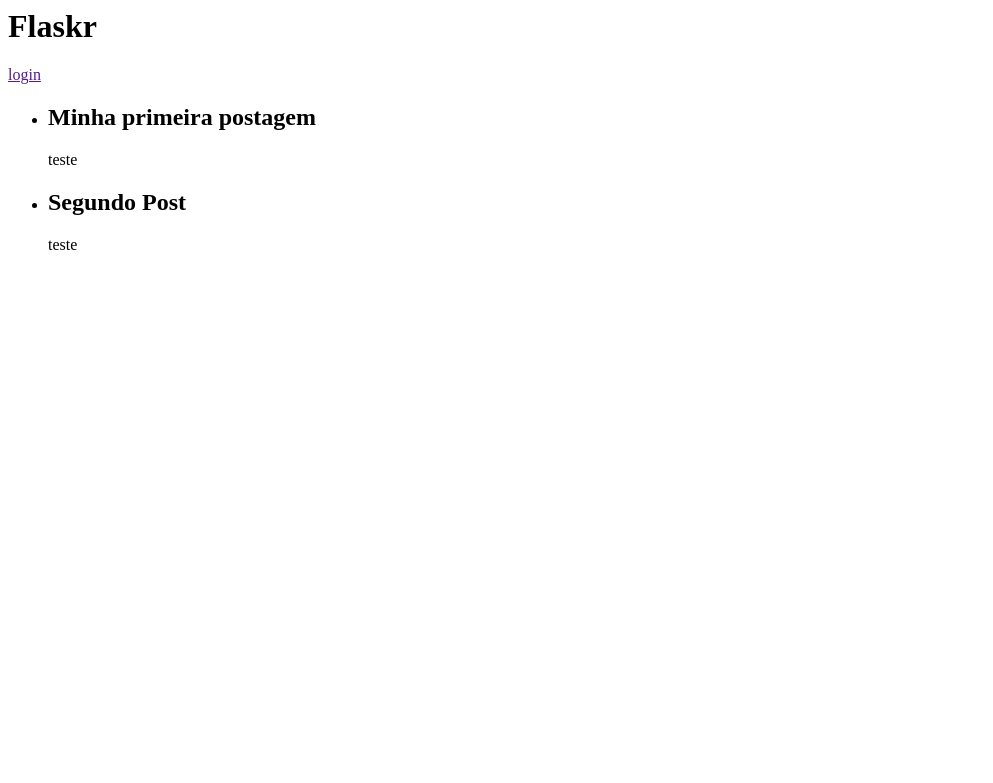
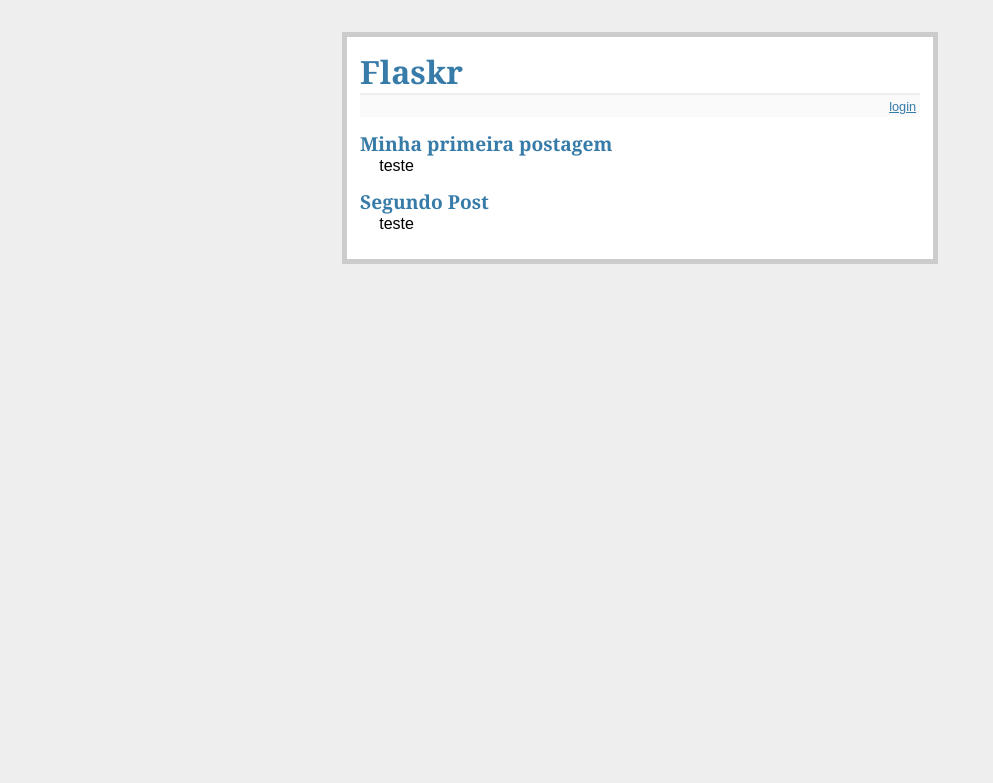
Before and after one commit to mgabrielle/mgs_python, a Flask app: page / in a window 1280 px wide. Shown: the top 783 px of the page, without its empty margins (0-993 px from the left). Run offline with Flask 3, Linux system fonts and the light colour scheme.

Commit message:
adicionando estilo

```diff
--- /dev/null
+++ b/static/estilo.css
@@ -0,0 +1,36 @@
+body{
+    font-family: sans-serif; background: #eee;
+}
+
+a, h1, h2{
+    color: #377BA8;
+}
+
+h1, h2{
+    font-family: 'Georgia', serif; margin: 0;
+}
+h1{
+    border-bottom: 2px solid #eee;
+}
+
+h2{
+    font-size: 1.2em;
+}
+
+.pagina{
+    margin: 2em auto; width: 35em; border: 5px solid #ccc;
+    padding: 0.8em; background: white;
+}
+
+.entradas{
+    list-style: none; margin: 0; padding: 0;
+}
+.entradas li{ margin: 0.8em 1.2em; }
+.entradas li h2{ margin-left: -1em; }
+.ins-entrada{ font-size: 0.9em; border-bottom: 1px solid #ccc; }
+.ins-entrada dl{ font-weight: bold; }
+.metanav{ text-align: right; font-size: 0.8em; padding: 0.3em;
+                  margin-bottom: 1em; background: #fafafa; }
+.flash{ background: #CEE5F5; padding: 0.5em;
+                  border: 1px solid #AACBE2; }
+.erro{ background: #F0D6D6; padding: 0.5em; }
--- a/templates/layout.html
+++ b/templates/layout.html
@@ -2,6 +2,7 @@
 <html>
     <head>
         <title>Flaskr</title>
+        <link rel="stylesheet" href="/static/estilo.css">
     </head>
     <body>
         <div class="pagina">
```
